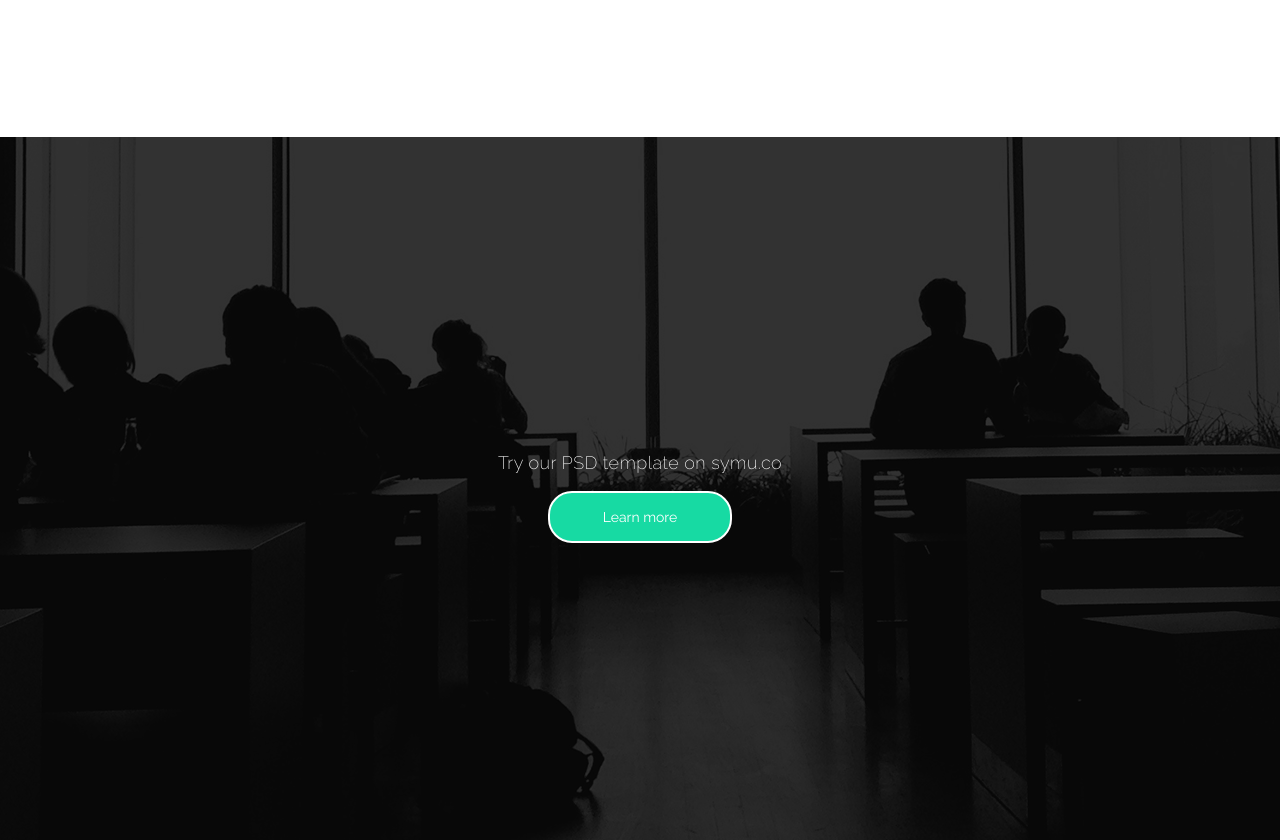
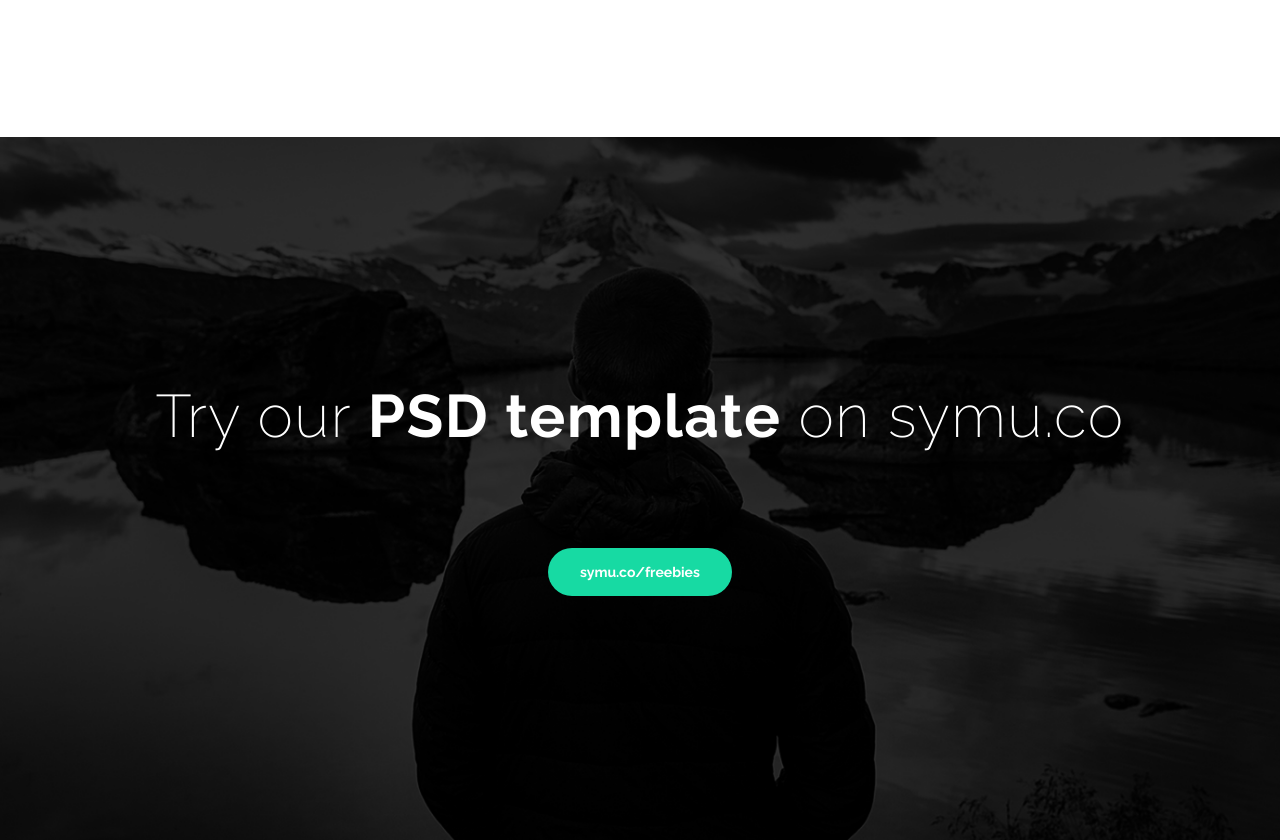
Before and after one commit to doforever/alecto, a website: page index.html in a window 1280 px wide. Shown: the part 7980-8820 px from the top of the page. Drawn offline with Linux system fonts and the light colour scheme.

Commit message:
Add section template styling

```diff
--- a/index.html
+++ b/index.html
@@ -346,8 +346,8 @@
         <section class="opinions template">
             <div class="container-100">
                 <div>
-                    <p>Try our <span>PSD template</span> on symu.co</p>
-                    <a href="#" class="btn">Learn more</a>
+                    <h1>Try our <span>PSD template</span> on symu.co</h1>
+                    <a href="#" class="btn">symu.co/freebies</a>
                 </div>
             </div>
         </section>
--- a/sass/style.scss
+++ b/sass/style.scss
@@ -499,6 +499,25 @@
     }
 }
 
+/* Template */
+
+.opinions.template {
+    .container-100 {
+        background-image: url('../images/template@1X.png');
+    }
+    h1 {
+        color: $color-light;
+        margin-bottom: 97px;
+        span {
+            font-weight: 700;
+        }
+    }
+    a {
+        border: none;
+        font-weight: 700;
+    }
+}
+
 /* Media */
 
 @media (max-width: 1200px) {
```
Also changed, not shown: css/style.css, images/template@1X.png (added), 1 other file.
